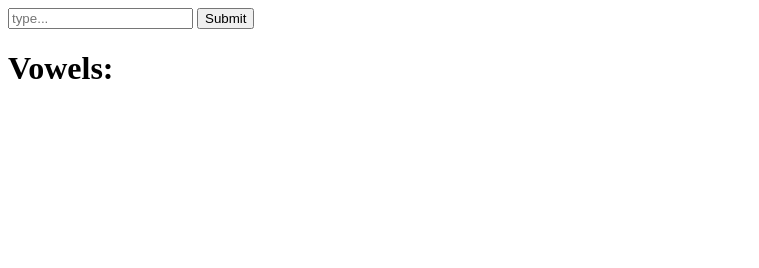
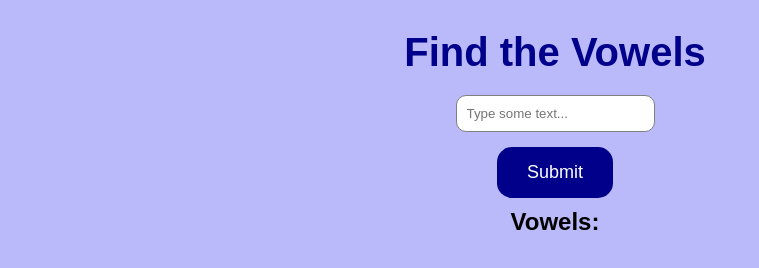
Before and after one commit to kholikulovz/findvowels, a plain HTML site: page index.html in a window 1280 px wide. Shown: the whole page, without its empty margins (0-759 px from the left). Drawn offline with Linux system fonts and the light colour scheme.

Commit message:
style is appeared

```diff
--- a/index.html
+++ b/index.html
@@ -4,14 +4,18 @@
     <meta charset="UTF-8">
     <meta http-equiv="X-UA-Compatible" content="IE=edge">
     <meta name="viewport" content="width=device-width, initial-scale=1.0">
-    <title>Document</title>
+    <title>Vowels</title>
+    <link rel="stylesheet" href="./style.css">
 </head>
 <body>
-    <div>
-        <input class="input" type="text" placeholder="type...">
-        <button id="button">Submit</button>
+    <div class="container">
+        <h1 class="title">Find the Vowels</h1>
+        <div class="form">
+            <input class="input" type="text" placeholder="Type some text...">
+            <button id="button">Submit</button>
+        </div>
+        <h2 class="count">Vowels:</h2>
     </div>
-    <h1 class="count">Vowels:</h1>
     <script src="./script.js"></script>
 </body>
 </html>
--- a/script.js
+++ b/script.js
@@ -1,7 +1,7 @@
 let elCount = document.querySelector('.count');
 let elInput = document.querySelector('.input');
 let elBtn = document.querySelector('#button');
-arr = ['a', 'e', 'i', 'o', 'u'];
+arr = ['a', 'e', 'i', 'o', 'u', 'A', 'E', 'I', 'O', 'U'];
 
 function findVowels(param) {
     param = elInput.value.trim()
--- /dev/null
+++ b/style.css
@@ -0,0 +1,53 @@
+*,
+*::before,
+*::after {
+  margin: 0;
+  padding: 0;
+  box-sizing: border-box;
+}
+body{
+    padding: 0;
+    margin: 0 auto;
+    font-family: Arial, Helvetica, sans-serif;
+    background-color: rgb(186, 186, 250);
+}
+.container{
+    width: 1110px;
+    padding: 30px;
+    display: flex;
+    align-items: center;
+    justify-content: center;
+    flex-direction: column;
+}
+.title{
+    text-align: center;
+    margin-bottom: 20px;
+    color: darkblue;
+    font-size: 40px;
+}
+.form{
+    display: flex;
+    align-items: center;
+    flex-direction: column;
+}
+.input{
+    outline: none;
+    padding: 10px;
+    border-radius: 10px;
+    border: 1px solid grey;
+    margin-bottom: 15px;
+}
+#button{
+    border: none;
+    background-color: darkblue;
+    color: white;
+    padding: 15px 30px;
+    border-radius: 15px;
+    cursor: pointer;
+    font-size: 18px;
+    margin-bottom: 10px;
+}
+#button:hover{
+    color: darkblue;
+    background-color: white;
+}
```
